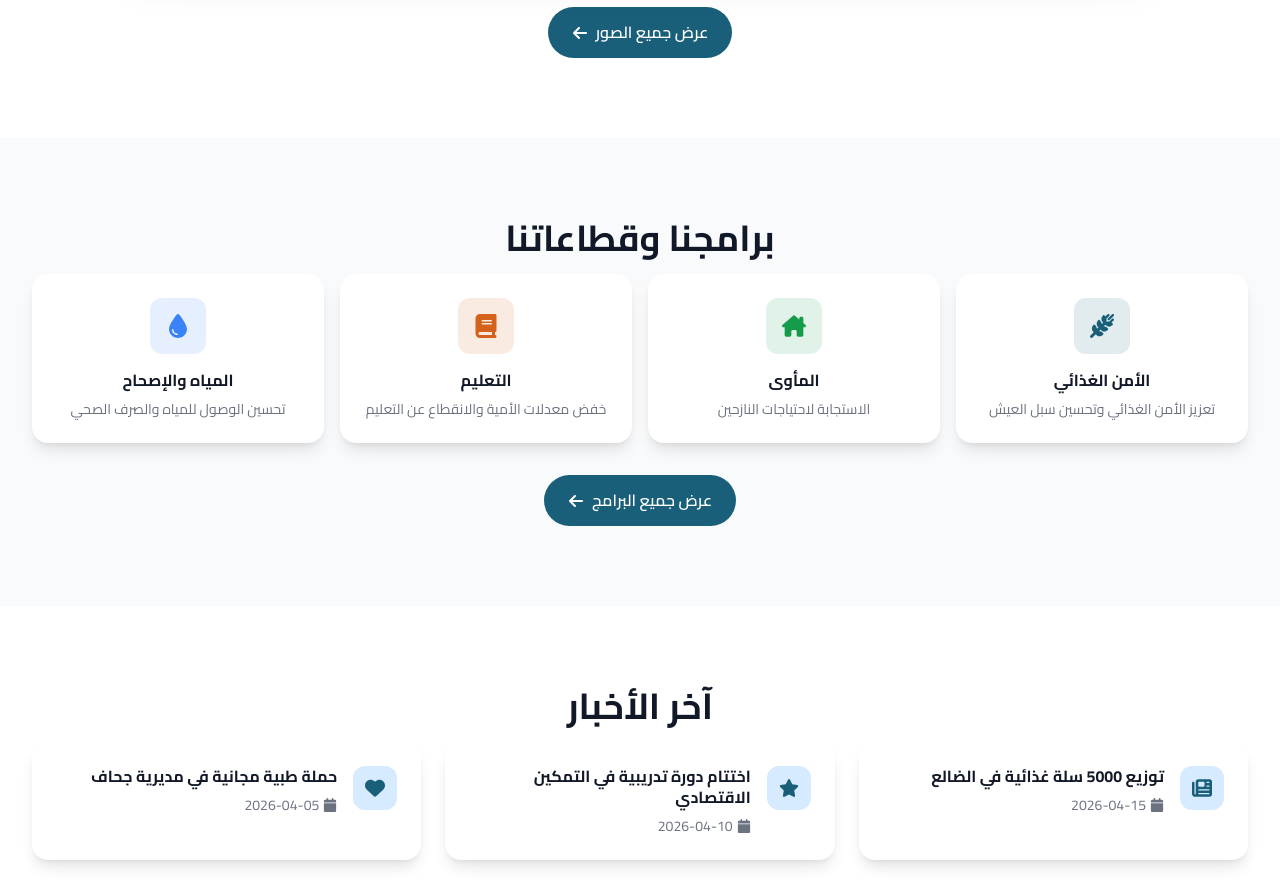
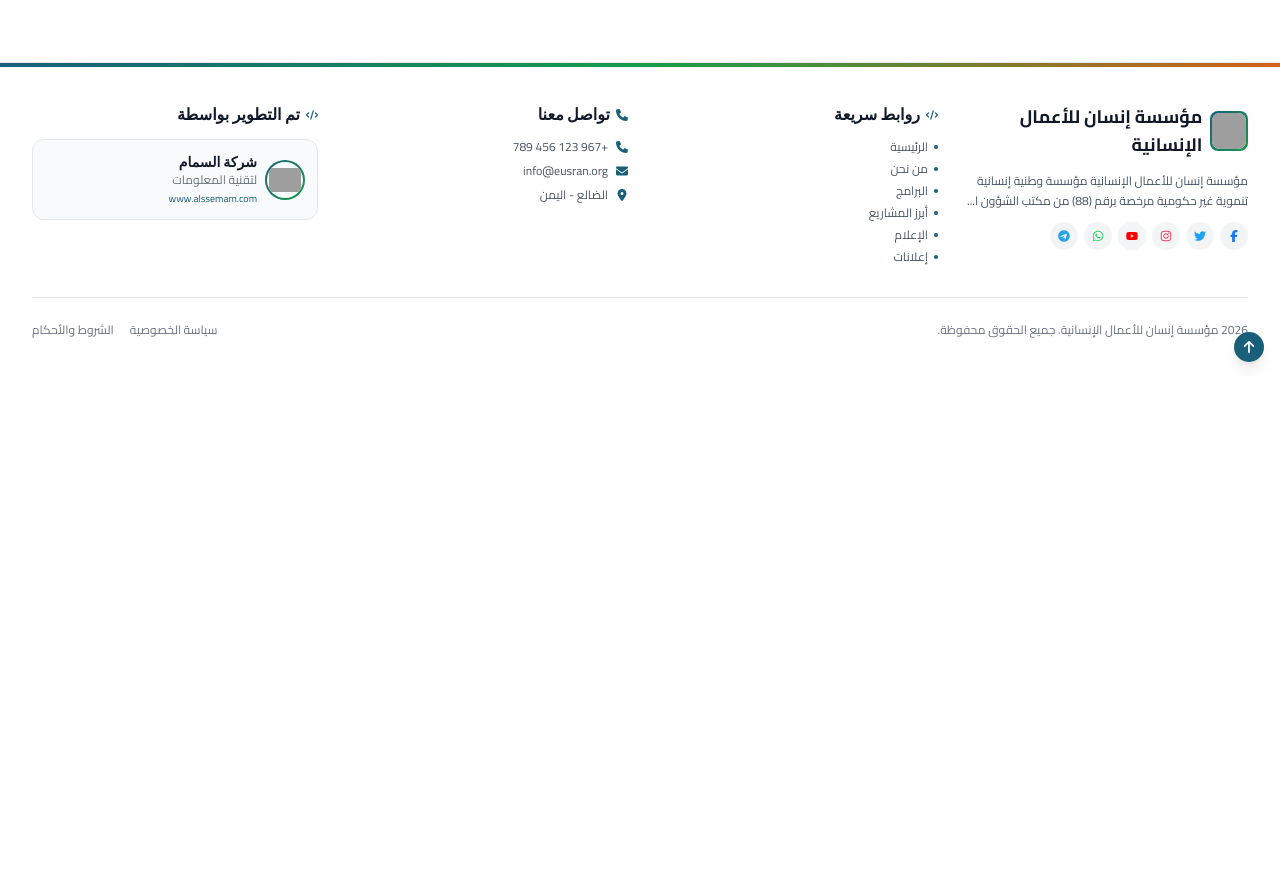
Before and after one commit to majid1alslahi7/ensan, a Next.js app: page / in a window 1280 px wide. Shown: the part 1880-2770 px from the top of the page. After the commit the page ends 2258 px from the top, so only its background shows below. Built offline with nearby package versions, Linux system fonts and the light colour scheme; grey boxes are pictures that could not be loaded.

Commit message:
Fix page.tsx - replace sloganAr with slogan

```diff
--- a/app/page.tsx
+++ b/app/page.tsx
@@ -84,9 +84,7 @@ export default function HomePage() {
     <main className="overflow-x-hidden">
       <Toaster position="top-center" />
 
-      {/* Hero Section - بدون صورة خلفية */}
       <section className="relative min-h-screen flex items-center justify-center bg-gradient-to-br from-primary-600 via-primary-700 to-secondary-700">
-        {/* تأثيرات حركية فقط */}
         <div className="absolute inset-0 overflow-hidden z-0">
           <motion.div animate={{ scale: [1, 1.2, 1], rotate: [0, 45, 0] }} transition={{ duration: 20, repeat: Infinity }} className="absolute -top-40 -left-40 w-96 h-96 rounded-full bg-white/5 blur-3xl" />
           <motion.div animate={{ scale: [1.2, 1, 1.2], rotate: [45, 0, 45] }} transition={{ duration: 25, repeat: Infinity }} className="absolute -bottom-40 -right-40 w-[500px] h-[500px] rounded-full bg-secondary-500/10 blur-3xl" />
@@ -99,7 +97,7 @@ export default function HomePage() {
           </motion.h1>
 
           <motion.p initial={{ opacity: 0, y: 40 }} animate={{ opacity: 1, y: 0 }} transition={{ duration: 0.7, delay: 0.2 }} className="text-xl md:text-3xl mb-10 opacity-95">
-            {tokens.brand.sloganAr}
+            {tokens.brand.slogan}
           </motion.p>
 
           <motion.div initial={{ opacity: 0, y: 40 }} animate={{ opacity: 1, y: 0 }} transition={{ duration: 0.7, delay: 0.4 }} className="max-w-2xl mx-auto">
@@ -130,7 +128,7 @@ export default function HomePage() {
         </motion.div>
       </section>
 
-      {/* باقي الأقسام كما هي */}
+      {/* باقي الأقسام - مختصرة للتركيز على الإصلاح */}
       <section className="section-py bg-gray-50 dark:bg-gray-900">
         <div className="container-page">
           <motion.h2 initial={{ opacity: 0 }} whileInView={{ opacity: 1 }} className="section-title">أثرنا في أرقام</motion.h2>
@@ -148,16 +146,11 @@ export default function HomePage() {
         </div>
       </section>
 
-      {/* معرض الصور */}
       <section className="section-py bg-white dark:bg-gray-950">
         <div className="container-page">
           <motion.h2 initial={{ opacity: 0 }} whileInView={{ opacity: 1 }} className="section-title flex items-center justify-center gap-3">
-            <FaImages className="text-primary-500" />
-            معرض الصور
-            <FaImages className="text-primary-500" />
+            <FaImages className="text-primary-500" /> معرض الصور <FaImages className="text-primary-500" />
           </motion.h2>
-          <motion.p initial={{ opacity: 0 }} whileInView={{ opacity: 1 }} transition={{ delay: 0.1 }} className="section-subtitle">لقطات من أنشطتنا الإنسانية</motion.p>
-
           <div className="relative max-w-5xl mx-auto">
             <Link href="/media/gallery">
               <motion.div
@@ -176,114 +169,23 @@ export default function HomePage() {
                   </p>
                 </div>
                 <div className="w-full h-full bg-gradient-to-br from-primary-500/20 to-secondary-500/20">
-                  <Image
-                    src={galleryImages[currentSlide].src}
-                    alt={galleryImages[currentSlide].alt}
-                    width={800}
-                    height={500}
-                    className="w-full h-full object-cover group-hover:scale-105 transition-transform duration-500"
-                  />
+                  <Image src={galleryImages[currentSlide].src} alt={galleryImages[currentSlide].alt} width={800} height={500} className="w-full h-full object-cover group-hover:scale-105 transition-transform duration-500" />
                 </div>
               </motion.div>
             </Link>
-
-            <button onClick={prevSlide} className="absolute left-4 top-1/2 -translate-y-1/2 z-30 p-3 bg-white/20 backdrop-blur-md rounded-full hover:bg-white/40 transition-all">
-              <FaChevronRight className="text-white text-xl" />
-            </button>
-            <button onClick={nextSlide} className="absolute right-4 top-1/2 -translate-y-1/2 z-30 p-3 bg-white/20 backdrop-blur-md rounded-full hover:bg-white/40 transition-all">
-              <FaChevronLeft className="text-white text-xl" />
-            </button>
-
+            <button onClick={prevSlide} className="absolute left-4 top-1/2 -translate-y-1/2 z-30 p-3 bg-white/20 backdrop-blur-md rounded-full hover:bg-white/40 transition-all"><FaChevronRight className="text-white text-xl" /></button>
+            <button onClick={nextSlide} className="absolute right-4 top-1/2 -translate-y-1/2 z-30 p-3 bg-white/20 backdrop-blur-md rounded-full hover:bg-white/40 transition-all"><FaChevronLeft className="text-white text-xl" /></button>
             <div className="absolute bottom-4 right-4 z-30">
-              <button onClick={(e) => { e.stopPropagation(); setIsAutoPlaying(!isAutoPlaying); }} className="p-2 bg-white/20 backdrop-blur-md rounded-full hover:bg-white/40 transition-all">
-                {isAutoPlaying ? <FaPause className="text-white" /> : <FaPlay className="text-white" />}
-              </button>
+              <button onClick={(e) => { e.stopPropagation(); setIsAutoPlaying(!isAutoPlaying); }} className="p-2 bg-white/20 backdrop-blur-md rounded-full hover:bg-white/40 transition-all">{isAutoPlaying ? <FaPause className="text-white" /> : <FaPlay className="text-white" />}</button>
             </div>
-
             <div className="flex justify-center gap-2 mt-4">
               {galleryImages.map((_, i) => (
-                <button
-                  key={i}
-                  onClick={() => { setCurrentSlide(i); setIsAutoPlaying(false); setTimeout(() => setIsAutoPlaying(true), 8000); }}
-                  className={`h-2 rounded-full transition-all ${i === currentSlide ? 'bg-primary-500 w-8' : 'bg-gray-300 dark:bg-gray-700 w-2'}`}
-                />
+                <button key={i} onClick={() => { setCurrentSlide(i); setIsAutoPlaying(false); setTimeout(() => setIsAutoPlaying(true), 8000); }} className={`h-2 rounded-full transition-all ${i === currentSlide ? 'bg-primary-500 w-8' : 'bg-gray-300 dark:bg-gray-700 w-2'}`} />
               ))}
             </div>
           </div>
-
           <div className="text-center mt-8">
-            <Link href="/media/gallery" className="btn btn-primary">
-              عرض جميع الصور <FaArrowLeft />
-            </Link>
-          </div>
-        </div>
-      </section>
-
-      {/* باقي الأقسام */}
-      <section className="section-py bg-gray-50 dark:bg-gray-900">
-        <div className="container-page">
-          <motion.h2 initial={{ opacity: 0 }} whileInView={{ opacity: 1 }} className="section-title">برامجنا وقطاعاتنا</motion.h2>
-          <div className="grid grid-cols-2 md:grid-cols-4 gap-4">
-            {programsPreview.map((program, i) => {
-              const Icon = program.icon;
-              return (
-                <Link key={program.id} href="/programs">
-                  <motion.div initial={{ opacity: 0, y: 30 }} whileInView={{ opacity: 1, y: 0 }} transition={{ delay: i * 0.05 }} whileHover={{ y: -5 }} className="bg-white dark:bg-gray-800 p-6 rounded-2xl shadow-lg text-center h-full">
-                    <div className="w-14 h-14 mx-auto mb-4 rounded-xl flex items-center justify-center" style={{ background: program.color + '20' }}>
-                      <Icon className="text-2xl" style={{ color: program.color }} />
-                    </div>
-                    <h3 className="font-bold mb-2">{program.name}</h3>
-                    <p className="text-sm text-gray-500 dark:text-gray-400">{program.desc}</p>
-                  </motion.div>
-                </Link>
-              );
-            })}
-          </div>
-          <div className="text-center mt-8">
-            <Link href="/programs" className="btn btn-primary">عرض جميع البرامج <FaArrowLeft /></Link>
-          </div>
-        </div>
-      </section>
-
-      <section className="section-py">
-        <div className="container-page">
-          <motion.h2 initial={{ opacity: 0 }} whileInView={{ opacity: 1 }} className="section-title">آخر الأخبار</motion.h2>
-          <div className="grid md:grid-cols-3 gap-6">
-            {news.map((item, i) => (
-              <motion.div key={i} initial={{ opacity: 0, y: 30 }} whileInView={{ opacity: 1, y: 0 }} transition={{ delay: i * 0.1 }} whileHover={{ y: -5 }} className="bg-white dark:bg-gray-800 rounded-2xl shadow-lg p-6">
-                <div className="flex items-start gap-4">
-                  <div className="p-3 bg-primary-100 dark:bg-primary-900/30 rounded-xl">
-                    <item.icon className="text-xl text-primary-500" />
-                  </div>
-                  <div>
-                    <h3 className="font-bold mb-2">{item.title}</h3>
-                    <p className="text-sm text-gray-500 flex items-center gap-1"><FaCalendar /> {item.date}</p>
-                  </div>
-                </div>
-              </motion.div>
-            ))}
-          </div>
-          <div className="text-center mt-8">
-            <Link href="/media/news" className="btn btn-outline border-primary-500 text-primary-500 hover:bg-primary-500 hover:text-white">عرض جميع الأخبار <FaArrowLeft /></Link>
-          </div>
-        </div>
-      </section>
-
-      <section className="section-py bg-gray-50 dark:bg-gray-900">
-        <div className="container-page">
-          <motion.h2 initial={{ opacity: 0 }} whileInView={{ opacity: 1 }} className="section-title">روابط سريعة</motion.h2>
-          <div className="grid grid-cols-2 md:grid-cols-3 gap-4">
-            {quickLinks.map((link, i) => (
-              <Link key={i} href={link.href}>
-                <motion.div initial={{ opacity: 0, scale: 0.95 }} whileInView={{ opacity: 1, scale: 1 }} transition={{ delay: i * 0.05 }} whileHover={{ scale: 1.02 }} className="bg-white dark:bg-gray-800 p-6 rounded-2xl shadow-lg text-center h-full border border-gray-200 dark:border-gray-700">
-                  <div className="w-12 h-12 mx-auto mb-3 rounded-full flex items-center justify-center" style={{ background: link.color + '20' }}>
-                    <link.icon className="text-xl" style={{ color: link.color }} />
-                  </div>
-                  <h3 className="font-bold mb-1">{link.title}</h3>
-                  <p className="text-xs text-gray-500 dark:text-gray-400">{link.desc}</p>
-                </motion.div>
-              </Link>
-            ))}
+            <Link href="/media/gallery" className="btn btn-primary">عرض جميع الصور <FaArrowLeft /></Link>
           </div>
         </div>
       </section>
```
